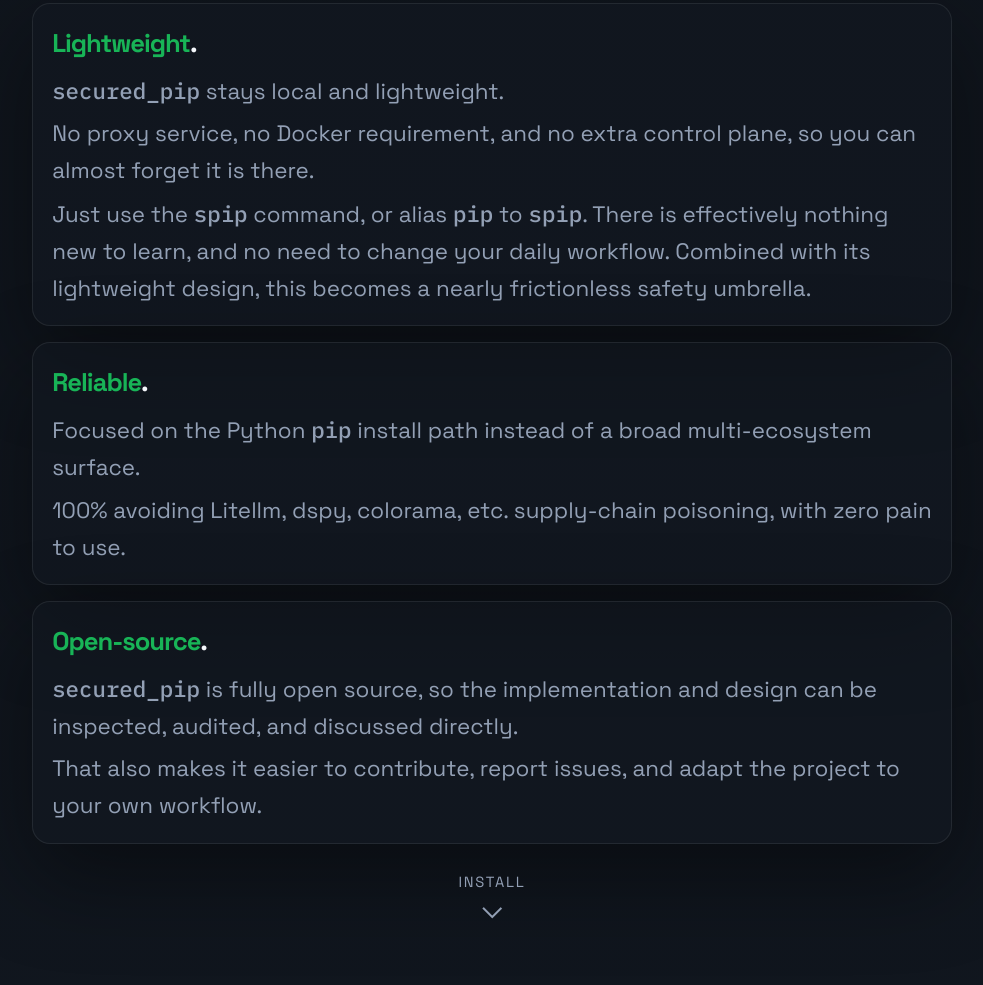
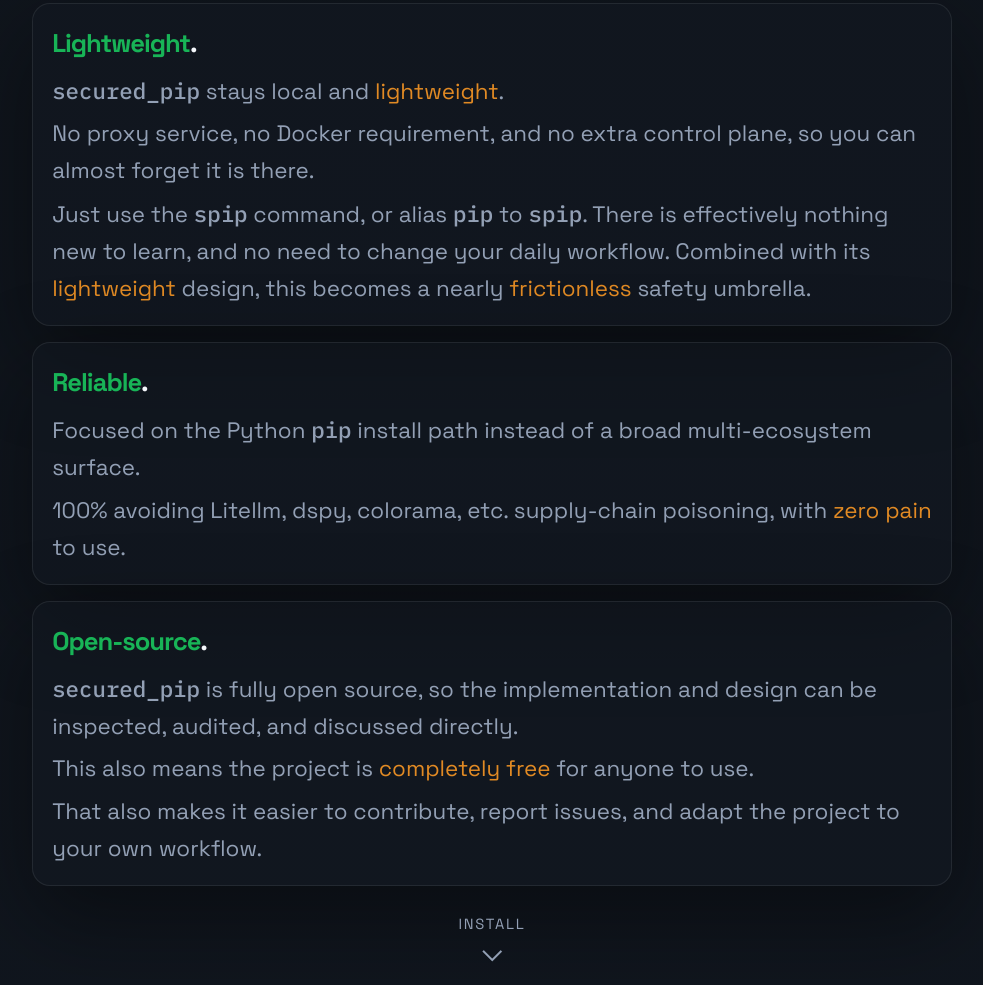
Before and after one commit to LamentXU123/secpipw, a website built with Vite: page doc/index.html in a window 1280 px wide. Shown: the part 1072-2057 px from the top of the page, without its empty margins (148-1131 px from the left). Built offline with nearby package versions, Linux system fonts and the light colour scheme.

Commit message:
improve wording

```diff
--- a/doc/index.html
+++ b/doc/index.html
@@ -83,20 +83,21 @@
             <div class="compare-points">
               <article class="compare-point">
                 <h3><span class="compare-point-accent">Lightweight</span>.</h3>
-                <p><code>secured_pip</code> stays local and lightweight.</p>
+                <p><code>secured_pip</code> stays local and <span class="title-accent">lightweight</span>.</p>
                 <p>No proxy service, no Docker requirement, and no extra control plane, so you can almost forget it is there.</p>
-                <p>Just use the <code>spip</code> command, or alias <code>pip</code> to <code>spip</code>. There is effectively nothing new to learn, and no need to change your daily workflow. Combined with its lightweight design, this becomes a nearly frictionless safety umbrella.</p>
+                <p>Just use the <code>spip</code> command, or alias <code>pip</code> to <code>spip</code>. There is effectively nothing new to learn, and no need to change your daily workflow. Combined with its <span class="title-accent">lightweight</span> design, this becomes a nearly <span class="title-accent">frictionless</span> safety umbrella.</p>
               </article>
 
               <article class="compare-point">
                 <h3><span class="compare-point-accent">Reliable</span>.</h3>
                 <p>Focused on the Python <code>pip</code> install path instead of a broad multi-ecosystem surface.</p>
-                <p>100% avoiding Litellm, dspy, colorama, etc. supply-chain poisoning, with zero pain to use.</p>
+                <p>100% avoiding Litellm, dspy, colorama, etc. supply-chain poisoning, with <span class="title-accent">zero pain</span> to use.</p>
               </article>
 
               <article class="compare-point">
                 <h3><span class="compare-point-accent">Open-source</span>.</h3>
                 <p><code>secured_pip</code> is fully open source, so the implementation and design can be inspected, audited, and discussed directly.</p>
+                <p>This also means the project is <span class="title-accent">completely free</span> for anyone to use.</p>
                 <p>That also makes it easier to contribute, report issues, and adapt the project to your own workflow.</p>
               </article>
             </div>
```
